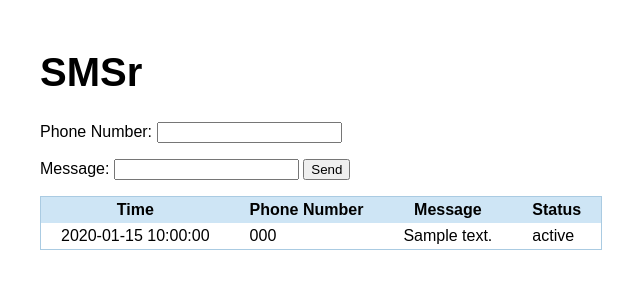
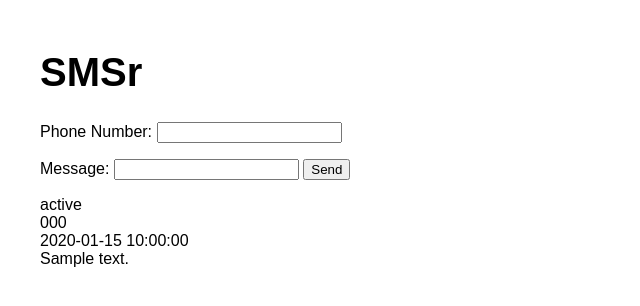
Before and after one commit to akavlie/SMSr, a Flask app: template sms/templates/index.html in a window 1280 px wide. Shown: the top 306 px of the page, without its empty margins (168-808 px from the left). Run offline with Flask 2, Linux system fonts and the light colour scheme; the template is opened without the code that fills it: most values are stand-ins (such as "Sample title", 1, 10 or a date in 2020); parts of the project's set-up code (start-up, migrations or seed data) failed here and were passed over; some libraries are stand-ins or nearby versions.

Commit message:
Change from table-based to div-based message list.

```diff
--- a/sms/static/style.css
+++ b/sms/static/style.css
@@ -16,15 +16,19 @@ h1 {
     border: 1px solid #AACBE2;
 }
 
-#sent_messages {
-    border-collapse: collapse;
-    border: 1px solid #AACBE2;
+/* SENT MESSAGES */
+
+#sent_message_list {
 }
 
-    #sent_messages tr:first-child {
-        background: #CEE5F5;
+.sent_message {
+    position: relative;
+}
+    .sent_message .status {
     }
-
-    #sent_messages th, #sent_messages td {
-        padding: 4px 20px;
+    .sent_message .phone {
     }
+    .sent_message .time {
+    }
+    .sent_message .message_text {
+    }
--- a/sms/templates/index.html
+++ b/sms/templates/index.html
@@ -7,9 +7,15 @@
 
     $(function() {
         $("#sms_form").submit(function() {
-            $.post("/sms", $("#sms_form").serialize());
+            //$.post("/sms", $("#sms_form").serialize());
+            //$("#sent_messages td").animate({top: '+=50'}, 'slow');
+            $("#sent_messages td").slideOut();
+            return false;
         });
-        return false;
+
+        $('#go').click(function() {
+            $("#play").animate({top: '+=50'}, 'slow');
+        });
     });
 
 </script>
@@ -23,22 +29,14 @@
 </form>
 
     {% if sent_messages %}
-    <table id="sent_messages">
-        <tr>
-            <th>Time</th>
-            <th>Phone Number</th>
-            <th>Message</th>
-            <th>Status</th>
-        </tr>
         {% for message in sent_messages %}
-        <tr>
-            <td>{{ message.date }}</td>
-            <td>{{ message.phone }}</td>
-            <td>{{ message.message }}</td>
-            <td>{{ message.status }}</td>
-        </tr>
+        <div class="sent_message">
+            <div class="status">{{ message.status }}</div>
+            <div class="phone">{{ message.phone }}</div>
+            <div class="time">{{ message.date }}</div>
+            <div class="message_text">{{ message.message }}</div>
+        </div>
         {% endfor %}
-    </table>
     {% else %}
     No messages yet!
     {% endif %}
```
Also changed, not shown: 1 other file.
